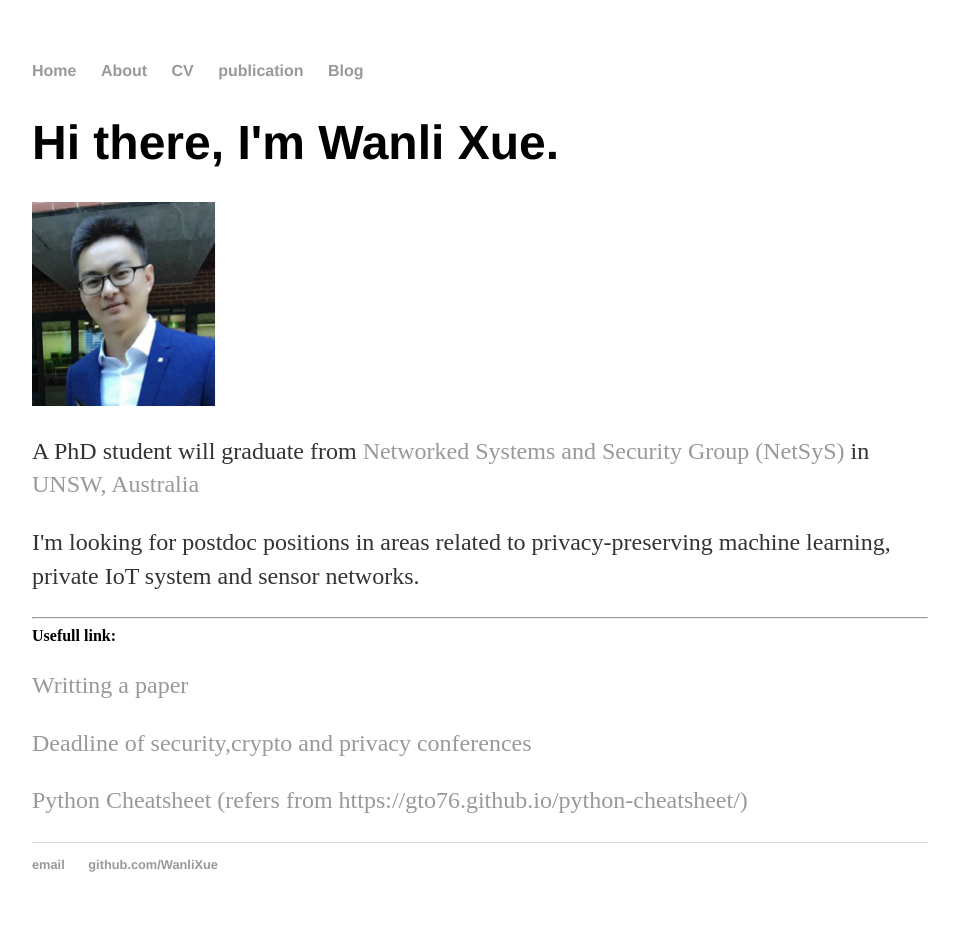
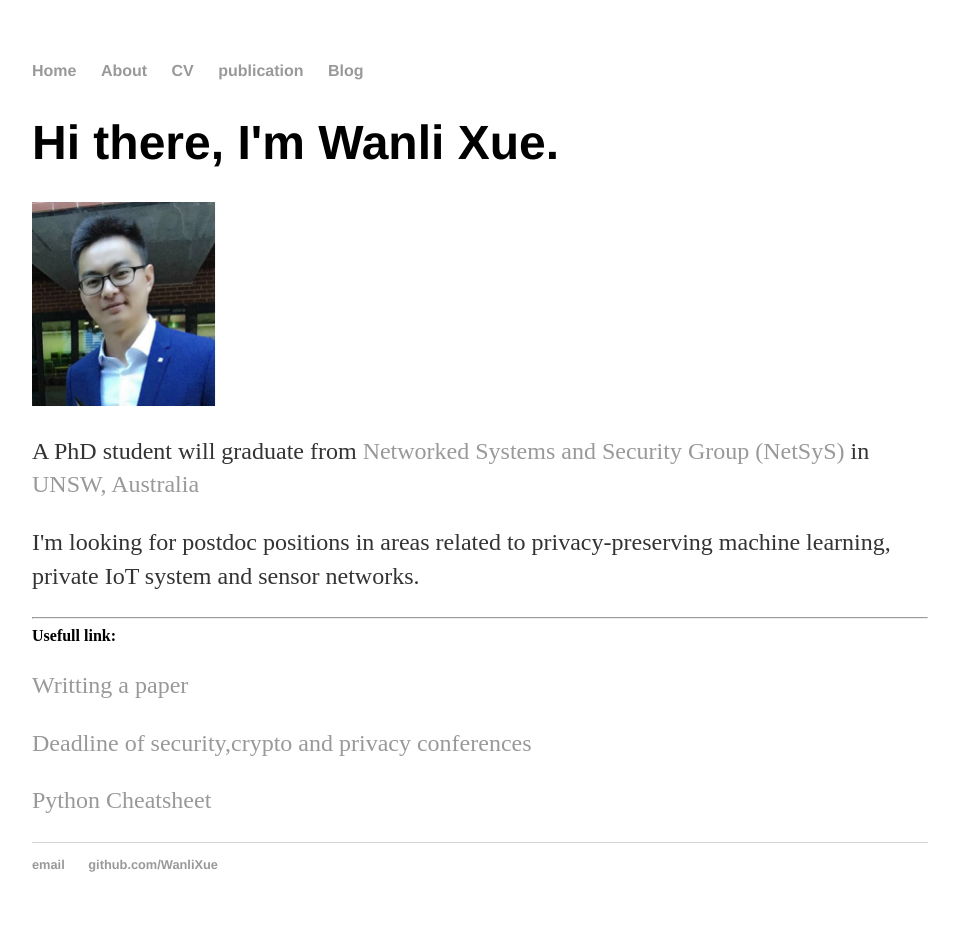
Before and after one commit to WanliXue/WanliXue.github.io, a Jekyll site: the page built from index.html, in a window 1280 px wide. Shown: the whole page, without its empty margins (160-1119 px from the left). Built offline with Jekyll 4.4.1, drawn with Linux system fonts in a browser that asks for light colours.

Commit message:
Update index.html

```diff
--- a/index.html
+++ b/index.html
@@ -19,7 +19,7 @@ title: Wanli Xue's home page
 
 <p><a href="https://www.usenix.org/legacy/event/samples/submit/advice.html">Writting a paper</a></p>
 <p><a href="https://sec-deadlines.github.io/">Deadline of security,crypto and privacy conferences</a></p>
-<p><a href="python-cheatsheet-master/">Python Cheatsheet (refers from https://gto76.github.io/python-cheatsheet/)</a><br>
+<p><a href="python-cheatsheet-master/">Python Cheatsheet</a><br>
 
 
 <!-- <script type="text/javascript" id="clustrmaps" src="//cdn.clustrmaps.com/map_v2.js?d=_N3H33PFBsacckEwgBJL_Sem45mvr7g7mKGLYU77AAY&cl=ffffff&w=a"></script> -->
```
